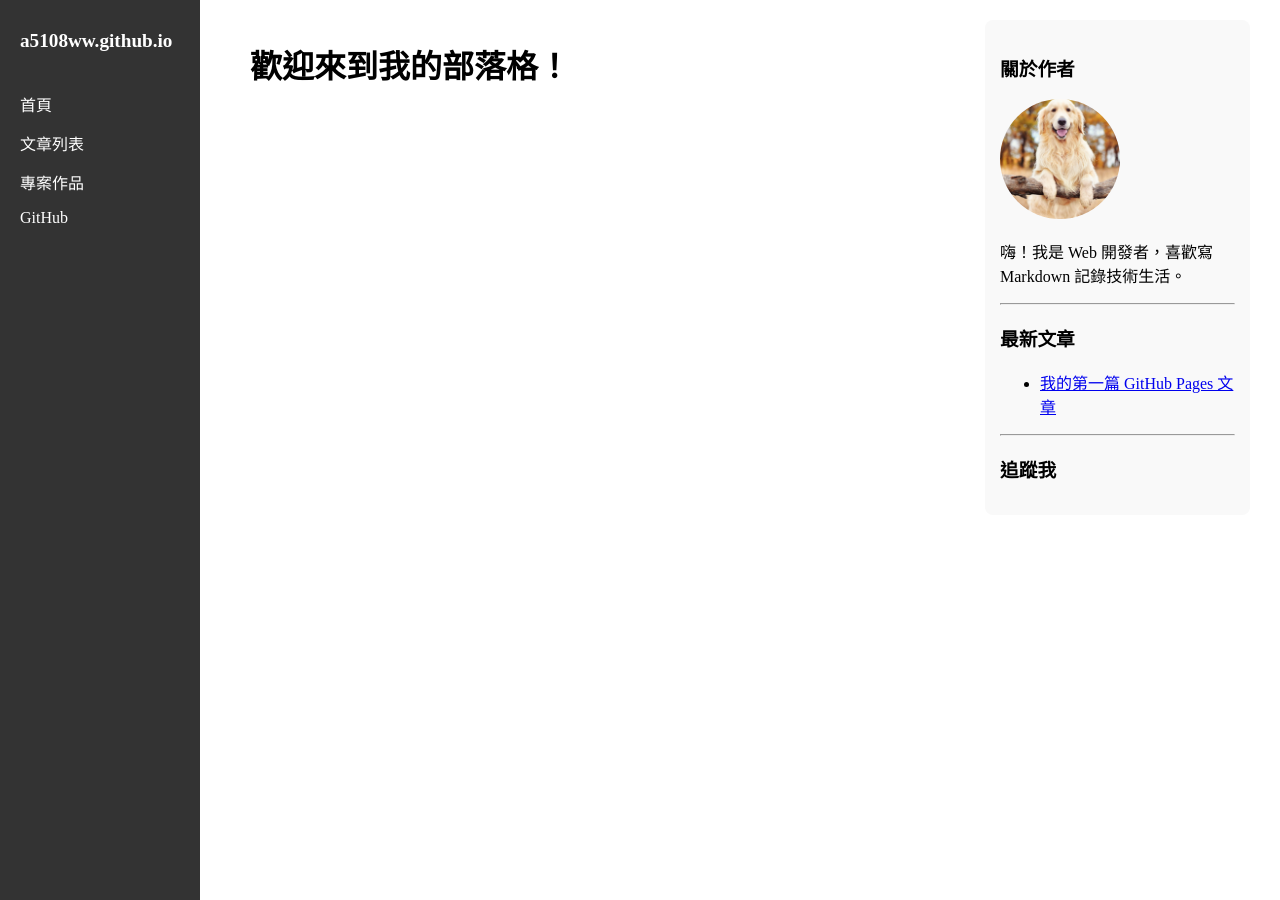
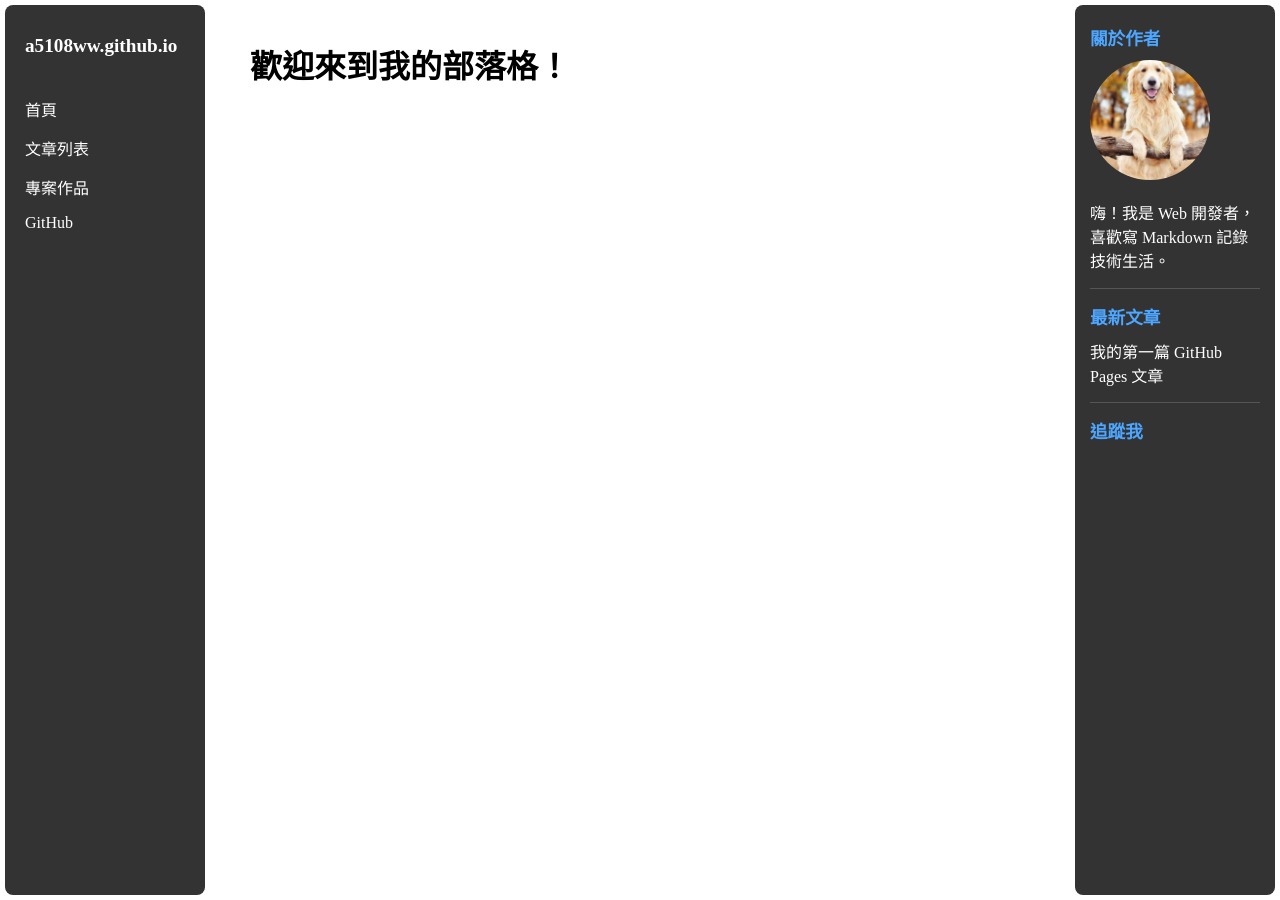
Before and after one commit to a5108ww/a5108ww.github.io, a Jekyll site: the page built from index.md, in a window 1280 px wide. Built offline with Jekyll 4.4.1, drawn with Linux system fonts in a browser that asks for light colours.

Commit message:
modify some file

```diff
--- a/_data/navigation.yml
+++ b/_data/navigation.yml
@@ -2,10 +2,10 @@
   link: "/"
 
 - name: "文章列表"
-  link: "/blog/"
+  link: "/blog"
 
 - name: "專案作品"
-  link: "/portfolio/"
+  link: "/portfolio"
 
 - name: " GitHub"
   link: "https://github.com/a5108ww"
--- a/_layouts/default.html
+++ b/_layouts/default.html
@@ -18,12 +18,6 @@
       flex: 3;
     }
 
-    .sidebar {
-      flex: 1;
-      background: #f9f9f9;
-      padding: 15px;
-      border-radius: 8px;
-    }
   </style>
   <!-- 正確引入 CSS 檔案，記得加上 | relative_url -->
   <link rel="stylesheet" href="{{ '/assets/css/style.css' | relative_url }}">
--- a/assets/css/style.css
+++ b/assets/css/style.css
@@ -1,28 +1,37 @@
-/* 1. 清除 body 預設邊界，並為右側內文留出左邊距 (padding-left) */
+/* 1. 為右側內文推開足夠的距離 ( 5px 邊界 + 200px 寬度 + 額外留白 ) */
 body {
   margin: 0;
-  padding-left: 220px; /* 寬度需大於 header 的 width，內容才不會被遮住 */
+  padding-left: 230px;
+  /* 避開左側 Header (200px 寬 + 5px 邊距 + 20px 留白) */
+  padding-right: 230px;
+  /* 避開右側 Sidebar (200px 寬 + 5px 邊距 + 20px 留白) */
 }
 
-/* 2. 將 Header 固定在最左側並設為垂直排列 */
+/* 2. 調整 Header 的位置與間距 */
 .site-header {
-  position: fixed;      /* 固定在螢幕畫面上 */
-  top: 0;
-  left: 0;
-  width: 200px;         /* 設定左側欄固定寬度 */
-  height: 100vh;        /* 佔滿全螢幕高度 (100 Viewport Height) */
+  position: fixed;
+  top: 5px;
+  /* 上方距離邊界 5px */
+  left: 5px;
+  /* 最左側距離邊界 5px */
+  width: 200px;
+  height: calc(100vh - 10px);
+  /* 扣掉上下各 5px 的間距，保持滿版 */
+
   display: flex;
-  flex-direction: column; /* 改為垂直上下排列 */
-  justify-content: flex-start; /* 內容從頂部開始排 */
-  align-items: flex-start;    /* 內容靠左對齊 */
+  flex-direction: column;
+  justify-content: flex-start;
+  align-items: flex-start;
   padding: 30px 20px;
-  box-sizing: border-box;     /* 確保 padding 不會排擠寬度 */
+  box-sizing: border-box;
   background-color: #333;
+  border-radius: 8px;
+  /* 可選：加上圓角效果更美觀 */
 }
 
-/* 3. 標題下方的留白間距 */
+/* 3. 標題與選單維持直向排列 */
 .site-title {
-  margin-bottom: 40px;  /* 讓標題與下方選單保持距離 */
+  margin-bottom: 40px;
 }
 
 .site-title a {
@@ -32,11 +41,10 @@ body {
   text-decoration: none;
 }
 
-/* 4. 將選單項目改為垂直排列 */
 .site-nav ul {
   display: flex;
-  flex-direction: column; /* 選單文字改為直向排列 */
-  gap: 15px;              /* 選單項目的上下間距 */
+  flex-direction: column;
+  gap: 15px;
   list-style: none;
   margin: 0;
   padding: 0;
@@ -50,3 +58,108 @@ body {
 .site-nav a:hover {
   color: #4da6ff;
 }
+
+/* 2. 定位右側 Sidebar */
+.sidebar {
+  position: fixed;
+  top: 5px;
+  right: 5px;
+  /* 距離最右側邊界 5px */
+  width: 200px;
+  /* 與左側 Header 寬度一致 */
+  height: calc(100vh - 10px);
+  /* 扣除上下各 5px 的間距 */
+
+  padding: 20px 15px;
+  box-sizing: border-box;
+  background-color: #333;
+  /* 設定與 Header 相同的暗色背景 */
+  color: #fff;
+  /* 文字顏色改為白色 */
+  border-radius: 8px;
+  /* 圓角邊框 */
+
+  overflow-y: auto;
+  /* 關鍵：若右側內容/文章太多，允許內部單獨垂直捲動 */
+}
+
+/* 3. 調整 Sidebar 內部的文字與連結顏色 */
+.sidebar h3 {
+  font-size: 1.1rem;
+  margin-top: 0;
+  margin-bottom: 10px;
+  color: #4da6ff;
+  /* 標題套用主題藍色 */
+}
+
+.sidebar hr {
+  border: 0;
+  border-top: 1px solid #555;
+  /* 分隔線顏色 */
+  margin: 15px 0;
+}
+
+.sidebar ul {
+  list-style: none;
+  padding: 0;
+  margin: 0;
+}
+
+.sidebar ul li {
+  margin-bottom: 8px;
+}
+
+.sidebar a {
+  color: #fff;
+  text-decoration: none;
+}
+
+.sidebar a:hover {
+  color: #4da6ff;
+}
+
+/* ==========================================
+   手機與平板版 (螢幕寬度 <= 768px)
+   ========================================== */
+
+@media (max-width: 768px) {
+  body {
+    padding-left: 15px;
+    padding-right: 15px;
+    padding-top: 60px;
+    /* 留空間給頂部固定導覽列 */
+  }
+
+  /* 手機版只隱藏右側 Sidebar */
+  .sidebar {
+    display: none;
+  }
+
+  /* 手機版將 Header 改為上方橫向懸浮列 */
+  .site-header {
+    position: fixed;
+    top: 0;
+    left: 0;
+    width: 100%;
+    height: 50px;
+    border-radius: 0;
+    padding: 0 15px;
+
+    display: flex;
+    flex-direction: row;
+    /* 改回橫向排列 */
+    justify-content: space-between;
+    align-items: center;
+  }
+
+  .site-title {
+    margin-bottom: 0;
+    /* 移除原本的下邊距 */
+  }
+
+  .site-nav ul {
+    flex-direction: row;
+    /* 選單改回橫排 */
+    gap: 10px;
+  }
+}
```
